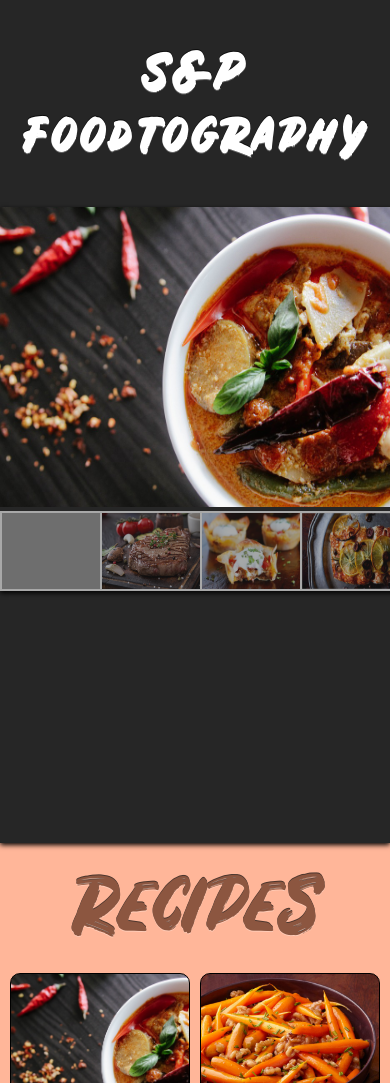
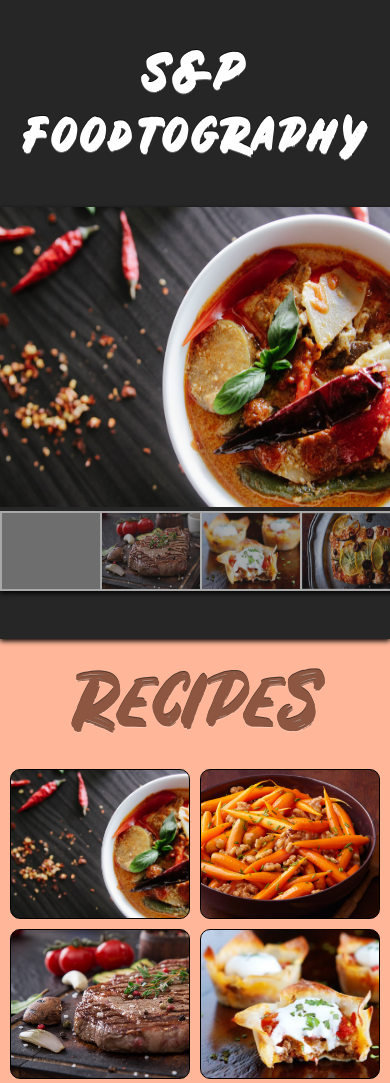
Before and after one commit to NathanielDaniels/cookbook-project, a PHP site: page / in a window 390 px wide; the page is wider, and only the part inside the window is pictured. Shown: the part 2590-3673 px from the top of that part. Run offline with PHP 8.4, Linux system fonts and the light colour scheme; some libraries are stand-ins or nearby versions; some web fonts are replaced; grey boxes are pictures that could not be loaded.

Commit message:
fixed insa section mobile height issue

```diff
--- a/CSS/styles.css
+++ b/CSS/styles.css
@@ -376,7 +376,7 @@ body {
 
 .main-container .instagram {
   background: #262626;
-  height: 100vh;
+  height: 40rem;
   -webkit-box-shadow: 0px 2px 5px #010101;
           box-shadow: 0px 2px 5px #010101;
 }
--- a/CSS/styles.scss
+++ b/CSS/styles.scss
@@ -368,7 +368,7 @@ body {
 
   .instagram {
     background: #262626;
-    height: 100vh;
+    height: 40rem;
     box-shadow: 0px 2px 5px hsl(0, 0, 0.5);
     .title {
       text-align: center;
```
